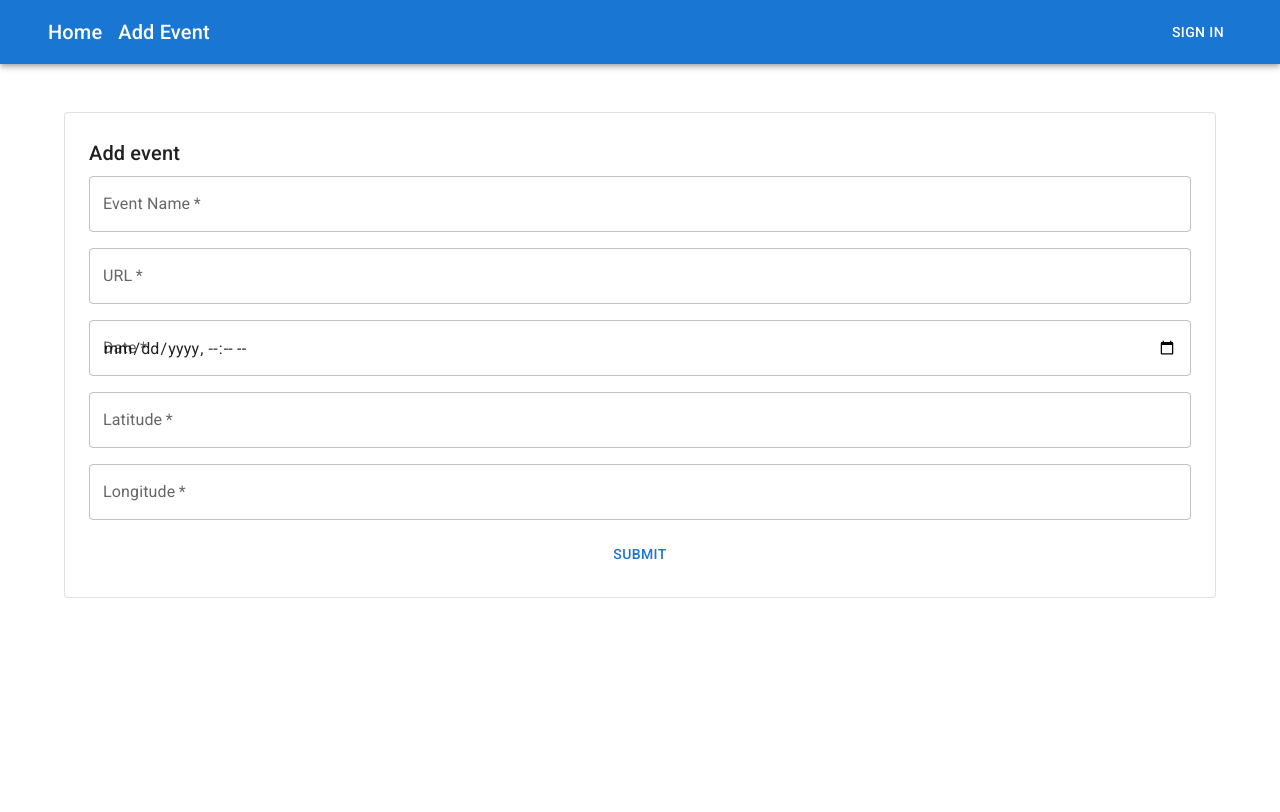
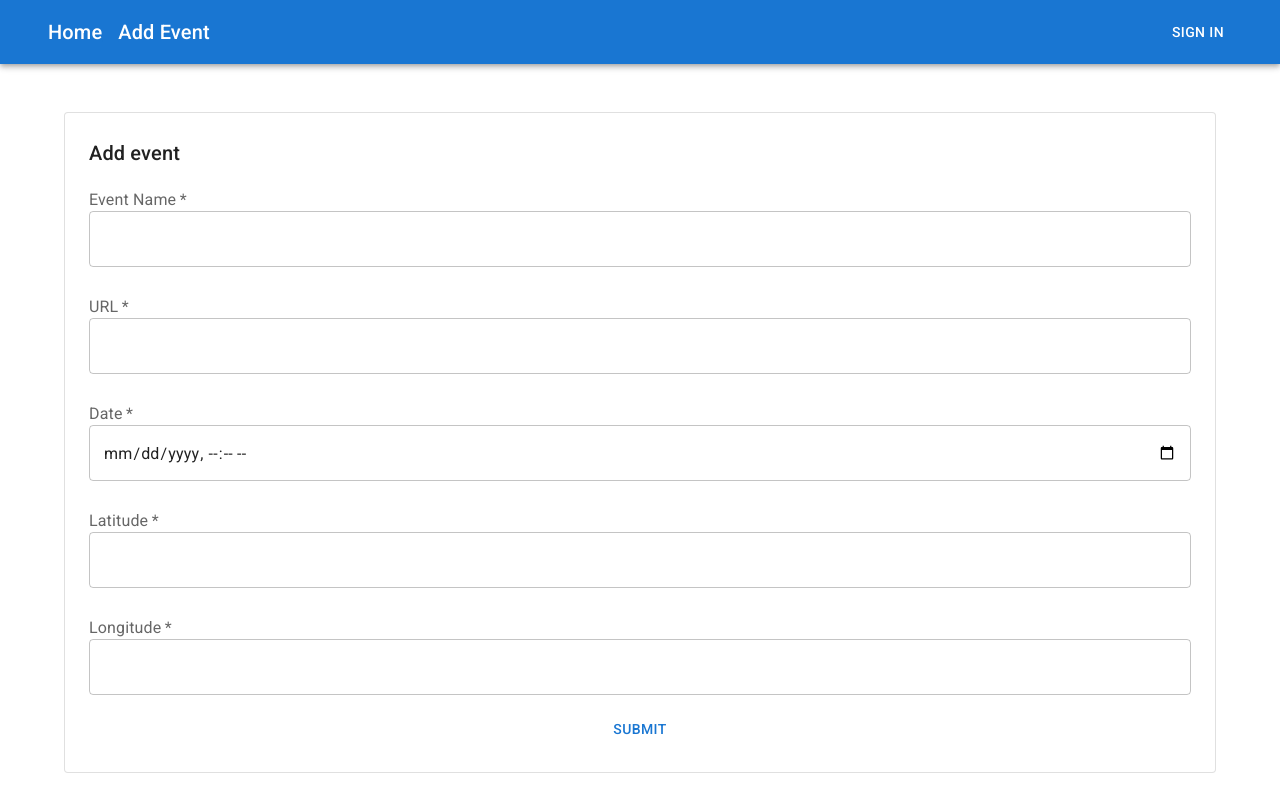
Before and after one commit to freeCodeCamp/event-calendar, a Next.js app: page /add-event in a window 1280 px wide. Shown: the top 812 px of the page. Built offline with nearby package versions, Linux system fonts and the light colour scheme; no server answers; what @sinclair/typebox would draw is missing.

Commit message:
feat: remove the animation on text fields

```diff
--- a/src/pages/_app.tsx
+++ b/src/pages/_app.tsx
@@ -9,6 +9,7 @@ import '@fontsource/roboto/300.css';
 import '@fontsource/roboto/400.css';
 import '@fontsource/roboto/500.css';
 import '@fontsource/roboto/700.css';
+import './event-fields.css';
 
 export default function App({
   Component,
--- a/src/pages/add-event.tsx
+++ b/src/pages/add-event.tsx
@@ -40,6 +40,7 @@ export default function AddEvent() {
         </Typography>
         <Stack spacing={2}>
           <TextField
+            className="huge-test-name"
             data-cy="input-name"
             type="text"
             required
@@ -53,6 +54,7 @@ export default function AddEvent() {
           />
 
           <TextField
+            className="huge-test-name"
             data-cy="input-url"
             type="url"
             required
@@ -66,6 +68,7 @@ export default function AddEvent() {
           />
 
           <TextField
+            className="huge-test-name"
             data-cy="input-date"
             type="datetime-local"
             required
@@ -81,6 +84,7 @@ export default function AddEvent() {
 
           <TextField
             data-cy="input-latitude"
+            className="huge-test-name"
             type="text"
             required
             label="Latitude"
@@ -92,6 +96,7 @@ export default function AddEvent() {
           />
           <TextField
             data-cy="input-longitude"
+            className="huge-test-name"
             type="text"
             required
             label="Longitude"
--- /dev/null
+++ b/src/pages/event-fields.css
@@ -0,0 +1,10 @@
+/*
+remove the animation, because the label flow over the data picker text
+if the input isn't seleceted
+*/
+.huge-test-name label {
+    margin-top: .75em;
+    position: unset !important;
+    -webkit-transform: unset !important;
+    transform: unset !important;
+}
```
Also changed, not shown: 1 other file (tests, documents, lock files or other folders).
